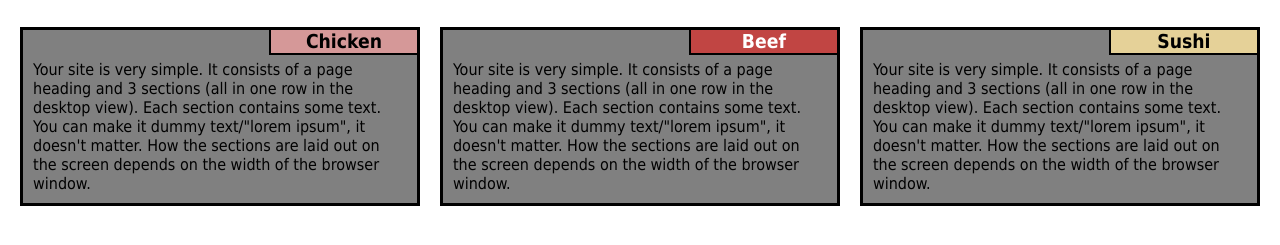
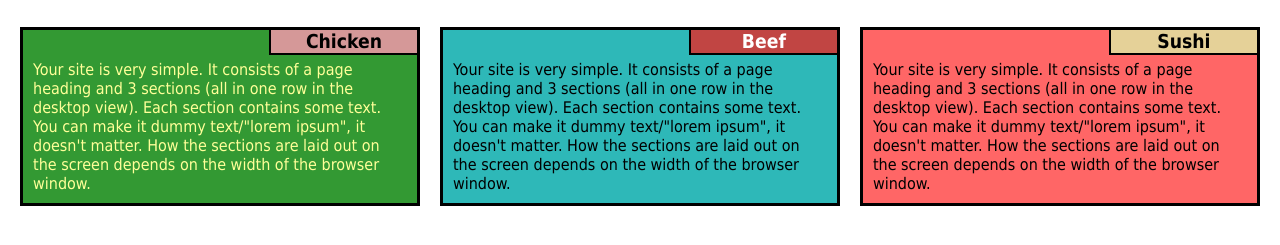
Before and after one commit to AFulga/assignments, a plain HTML site: page mod2_solution/index.html in a window 1280 px wide. Shown: the part 71-316 px from the top of the page. Drawn offline with Linux system fonts and the light colour scheme.

Commit message:
assignment

```diff
--- a/mod2_solution/css/styles.css
+++ b/mod2_solution/css/styles.css
@@ -28,6 +28,7 @@ h1{
 }
 .container > div:nth-child(1) .title{
 	background-color: #d59898;
+	color: black;
 }
 .container > div:nth-child(2) .title{
 	background-color: #c14543;
@@ -71,3 +72,16 @@ h1{
 		margin-left: 40px;
 	}
 }
+
+.container > div:nth-child(1) .item-container{
+	background-color: #339933;
+	color: #ffff99;
+}
+
+.container > div:nth-child(2) .item-container{
+	background-color: #2eb8b8;
+}
+
+.container > div:nth-child(3) .item-container{
+	background-color: #ff6666;
+}
```
